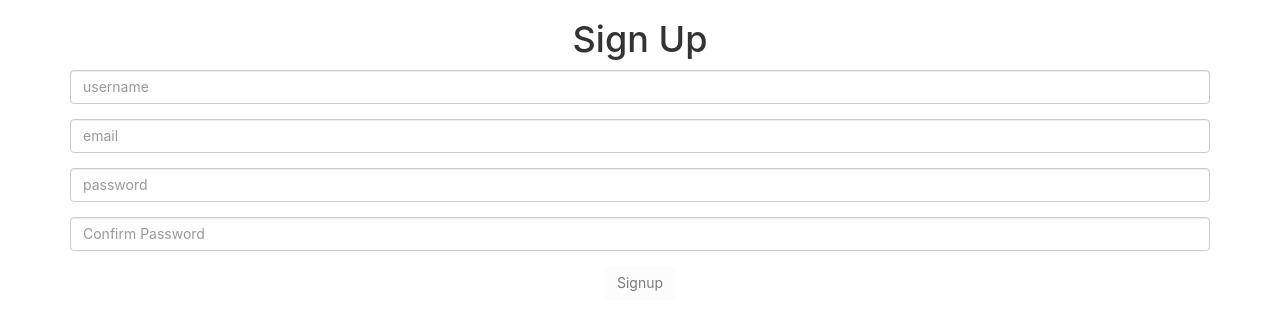
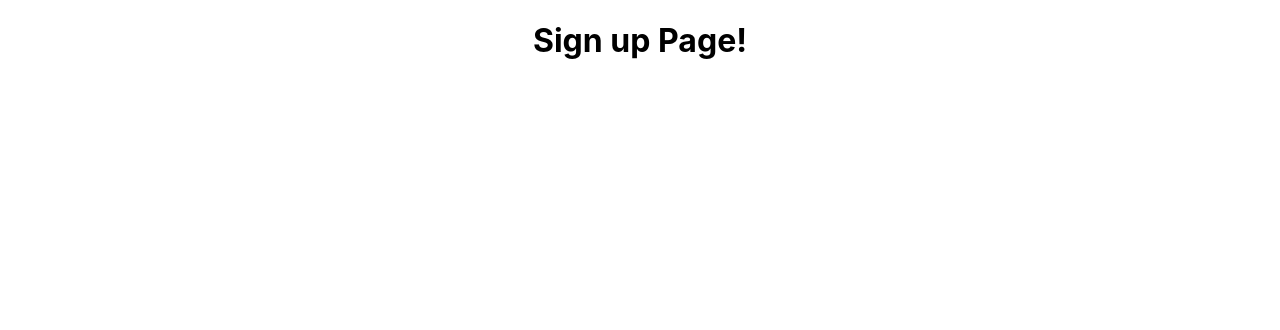
Before and after one commit to Jimbojones1/mern-boilerplate, a React (Create React App) app: page /signup in a window 1280 px wide. Shown: the top 330 px of the page. Built offline with nearby package versions, Linux system fonts and the light colour scheme.

Commit message:
update starter code

```diff
--- a/config/auth.js
+++ b/config/auth.js
@@ -3,7 +3,7 @@ const SECRET = process.env.SECRET;
 
 module.exports = function(req, res, next) {
   // Check for the token being sent in three different ways
-  let token = req.get('Authorization') || req.query.token || req.body.token;
+  const token = req.get('Authorization') || req.query.token || req.body.token;
   if (token) {
     // Remove the 'Bearer ' if it was included in the token header
     token = token.replace('Bearer ', '');
--- a/config/database.js
+++ b/config/database.js
@@ -1,7 +1,7 @@
 const mongoose = require('mongoose');
 
 mongoose.connect(
-  'mongodb://localhost:27017/puppies',
+  'mongodb://localhost:27017/test', // < replace with your database name!
   { useNewUrlParser: true,
     useCreateIndex: true,
     useUnifiedTopology: true,
--- a/controllers/users.js
+++ b/controllers/users.js
@@ -20,12 +20,12 @@ async function signup(req, res) {
 }
 
 async function login(req, res) {
-  console.log(req.body)
+
   try {
     const user = await User.findOne({email: req.body.email});
-    console.log(user, ' this user', !user, !!user)
+
     if (!user) return res.status(401).json({err: 'bad credentials'});
-    user.comparePassword(req.body.pw, (err, isMatch) => {
+    user.comparePassword(req.body.password, (err, isMatch) => {
 
       if (isMatch) {
         const token = createJWT(user);
--- a/models/user.js
+++ b/models/user.js
@@ -4,7 +4,7 @@ const bcrypt = require('bcrypt');
 const SALT_ROUNDS = 6;
 
 const userSchema = new mongoose.Schema({
-  name: String,
+  username: {type: String, required: true, lowercase: true, unique: true},
   email: {type: String, required: true, lowercase: true, unique: true},
   password: String
 }, {
@@ -19,7 +19,7 @@ userSchema.set('toJSON', {
   }
 });
 
-// Need this for .populate
+// this is if you populate the user
 userSchema.set('toObject', {
   transform: (doc, ret, opt) => {
    delete ret.password;
--- a/package.json
+++ b/package.json
@@ -15,7 +15,7 @@
     "react": "^16.13.1",
     "react-dom": "^16.13.1",
     "react-router-dom": "^5.2.0",
-    "react-scripts": "3.4.3",
+    "react-scripts": "^4.0.3",
     "serve-favicon": "^2.5.0"
   },
   "scripts": {
--- a/public/index.html
+++ b/public/index.html
@@ -24,7 +24,7 @@
       work correctly both with client-side routing and a non-root public URL.
       Learn how to configure a non-root public URL by running `npm run build`.
     -->
-    <link rel="stylesheet" href="https://maxcdn.bootstrapcdn.com/bootstrap/3.3.7/css/bootstrap.min.css" integrity="sha384-BVYiiSIFeK1dGmJRAkycuHAHRg32OmUcww7on3RYdg4Va+PmSTsz/K68vbdEjh4u" crossorigin="anonymous">
+
     <link href="https://fonts.googleapis.com/css?family=Roboto+Mono" rel="stylesheet">
     <title>React Mastermind</title>
   </head>
--- a/server.js
+++ b/server.js
@@ -15,6 +15,9 @@ const app = express();
 app.use(logger('dev'));
 app.use(express.json());
 app.use(express.static(path.join(__dirname, 'build')));
+// Configure the auth middleware
+// This decodes the jwt token, and assigns
+// the user information to req.user
 app.use(require('./config/auth'));
 // api routes must be before the "catch all" route
 app.use('/api/users', require('./routes/api/users'));
--- a/src/hooks/useForm.js
+++ /dev/null
@@ -1,15 +0,0 @@
-import { useState } from 'react';
-
-export const useForm = (initialValues) => {
-    const [values, setValues] = useState(initialValues);
-
-    return [
-        values,
-        e => {
-            setValues({
-                ...values,
-                [e.target.name]: e.target.value
-            })
-        }
-    ]
-}
--- a/src/pages/LoginPage/LoginPage.jsx
+++ b/src/pages/LoginPage/LoginPage.jsx
@@ -1,70 +1,11 @@
-import React, { useState, useRef, useEffect } from 'react';
+import React from 'react';
 import './LoginPage.css';
-import ErrorMessage from '../../components/ErrorMessage/ErrorMessage'
-import { useForm } from '../../hooks/useForm';
-import userService from '../../utils/userService';
+
 
 export default function LoginPage(props){
-    const [invalidForm, setValidForm] = useState(false);
-    const [error, setError ]          = useState('')
-    const [state, handleChange]       = useForm({
-        email: '',
-        pw: '',
-    })
 
-    const formRef = useRef();
-
-    useEffect(() => {
-      formRef.current.checkValidity() ? setValidForm(false) : setValidForm(true);
-    });
 
     return (
-        <>
-          <h1>Login</h1>
-          <form  autoComplete="off" ref={formRef} onSubmit={async (e) => {
-            e.preventDefault()
-
-            try {
-                await userService.login(state);
-                // Route to wherever you want!
-                alert("Logged in, time to go code where you want to go now! ~ Login Component!")
-              } catch (err) {
-                // Invalid user data (probably duplicate email)
-                setError(err.message)
-              }
-          }}>
-            <div className="form-group">
-              <input
-                type="email"
-                className="form-control"
-                name="email"
-                placeholder="email"
-                value={ state.email}
-                onChange={handleChange}
-                required
-              />
-            </div>
-            <div className="form-group">
-              <input
-                className="form-control"
-                name="pw"
-                type="password"
-                placeholder="password"
-                value={ state.password}
-                onChange={handleChange}
-                required
-              />
-            </div>
-            <button
-              type="submit"
-              className="btn"
-              disabled={invalidForm}
-            >
-              Login
-            </button>
-          </form>
-
-          {error ? <ErrorMessage error={error} /> : null}
-        </>
+      <div>Login Page</div>
       );
 }
--- a/src/pages/SignupPage/SignupPage.jsx
+++ b/src/pages/SignupPage/SignupPage.jsx
@@ -1,97 +1,14 @@
-import React, {useState, useRef, useEffect } from 'react';
-import './SignupPage.css';
-import ErrorMessage from '../../components/ErrorMessage/ErrorMessage'
-import { useForm } from '../../hooks/useForm';
-import userService from '../../utils/userService';
+import React from 'react';
+import ErrorMessage from '../../components/ErrorMessage/ErrorMessage';
+
 
 export default function SignUpPage(props){
-    const [invalidForm, setValidForm] = useState(false);
-    const [error, setError ]          = useState('')
-    const [state, handleChange]       = useForm({
-        username: '',
-        email: '',
-        password: '',
-        passwordConf: ''
-    })
-
-
-    const formRef = useRef();
-
-    useEffect(() => {
-      formRef.current.checkValidity() ? setValidForm(false) : setValidForm(true);
-    });
-
-
 
     return (
         <>
-          <h1>Sign Up</h1>
-          <form  autoComplete="off" ref={formRef} onSubmit={async (e) => {
-            e.preventDefault()
-            console.log(state, ' this is state')
-            try {
-                await userService.signup(state);
-                // Route to wherever you want!
-                alert("You're logged in! Time to Code where you want to go Now! ~ SignupComponent")
-              } catch (err) {
-                // Invalid user data (probably duplicate email)
-                console.log(err.message)
-                setError(err.message)
-              }
-          }}>
-            <div className="form-group">
-              <input
-                className="form-control"
-                name="username"
-                placeholder="username"
-                value={state.username}
-                onChange={handleChange}
-                required
-              />
-            </div>
-            <div className="form-group">
-              <input
-                type="email"
-                className="form-control"
-                name="email"
-                placeholder="email"
-                value={ state.email}
-                onChange={handleChange}
-                required
-              />
-            </div>
-            <div className="form-group">
-              <input
-                className="form-control"
-                name="password"
-                type="password"
-                placeholder="password"
-                value={ state.password}
-                onChange={handleChange}
-                required
-              />
-            </div>
-            <div className="form-group">
-              <input
-                className="form-control"
-                name="passwordConf"
-                type="password"
-                placeholder="Confirm Password"
-                value={ state.passwordConf}
-                onChange={handleChange}
-                required
-              />
-            </div>
-            <button
-              type="submit"
-              className="btn"
-              disabled={invalidForm}
-            >
-              Signup
-            </button>
-          </form>
+          <h1>Sign up Page!</h1>
 
-          {error ? <ErrorMessage error={error} /> : null}
+
         </>
       );
 }
--- a/src/utils/userService.js
+++ b/src/utils/userService.js
@@ -5,7 +5,8 @@ const BASE_URL = '/api/users/';
 function signup(user) {
   return fetch(BASE_URL + 'signup', {
     method: 'POST',
-    headers: new Headers({'Content-Type': 'application/json'}),
+    headers: new Headers({'Content-Type': 'application/json'}),  // If you are sending a file/photo over
+    // what do datatype do you need to change this too?
     body: JSON.stringify(user)
   })
   .then(res => {
```
Also changed, not shown: 2 other files (tests, documents, lock files or other folders).
